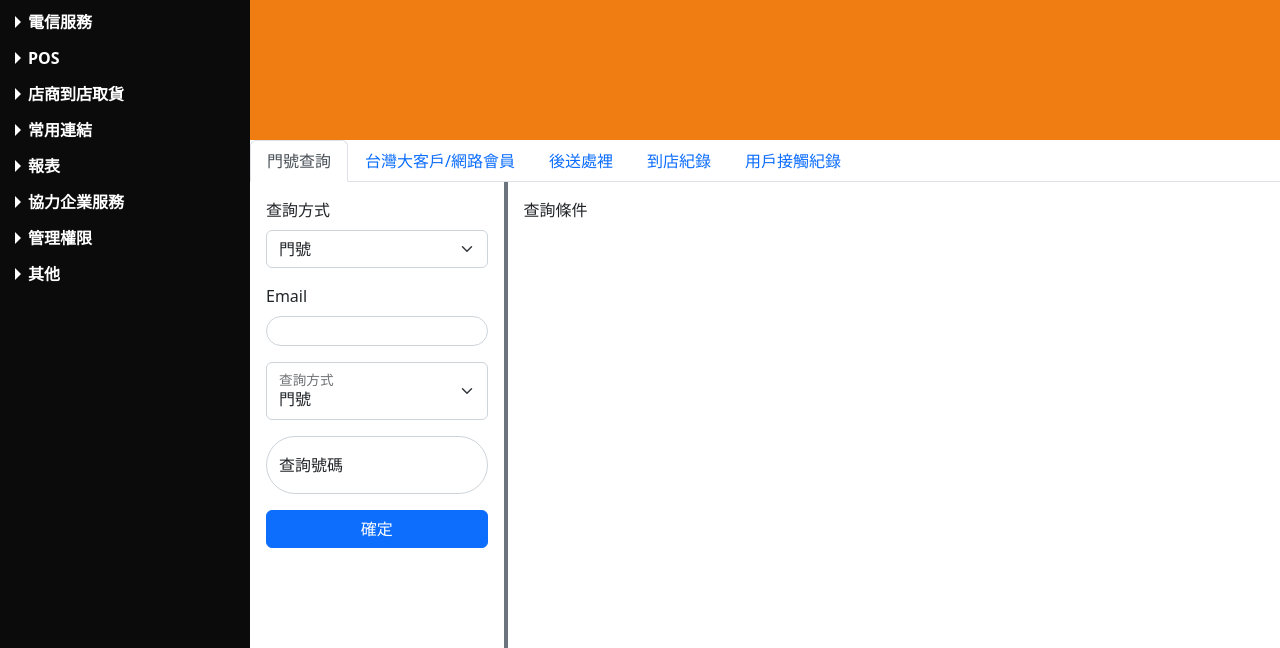
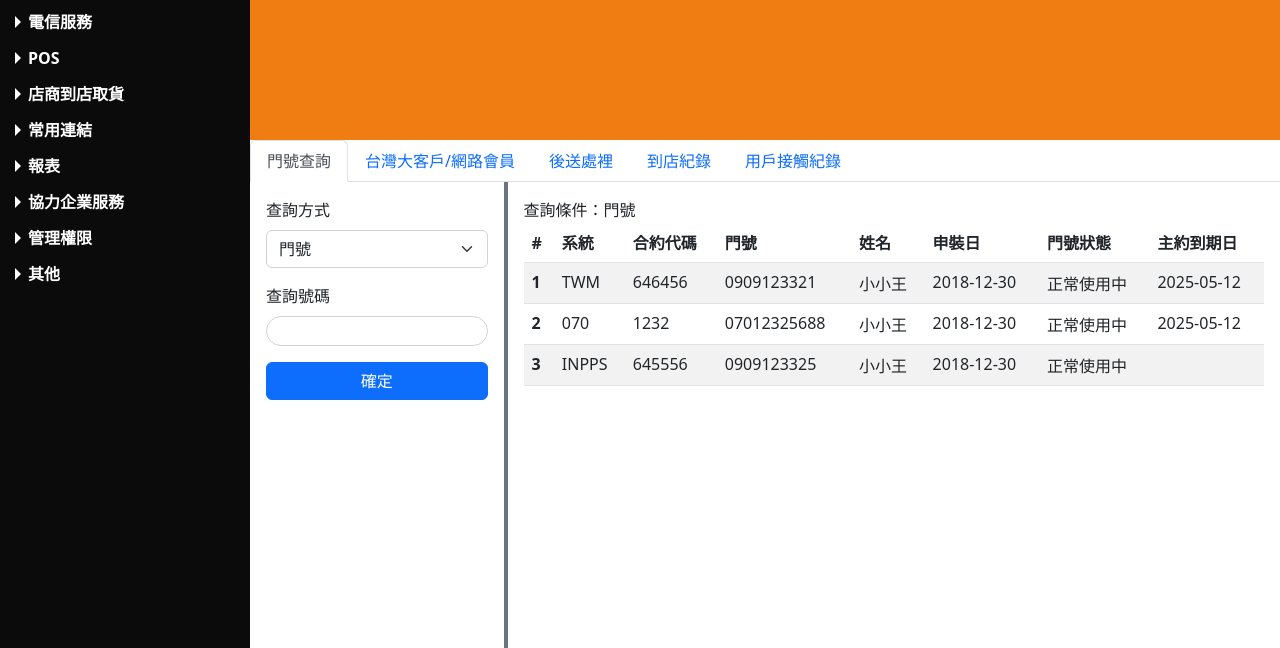
Before and after one commit to oldgee52/SCMSReviseUI, a plain HTML site: page index.html in a window 1280 px wide. Shown: the part 152-800 px from the top of the page. Drawn offline with nearby package versions, Linux system fonts and the light colour scheme.

Commit message:
finished draft of information box

```diff
--- a/index.html
+++ b/index.html
@@ -268,10 +268,10 @@
                         <option>合約編號</option>
                     </select>
                 </div>
-                <div class="pb-3"><label for="inputEmail4" class="form-label">Email</label>
-                    <input type="email" class="form-control" id="inputEmail4">
+                <div class="pb-3"><label for="inputEmail4" class="form-label">查詢號碼</label>
+                    <input type="text" class="form-control" id="inputEmail4">
                 </div>
-                <div class="form-floating pb-3">
+                <!-- <div class="form-floating pb-3">
                     <select class="form-select" id="floatingSelect" aria-label="Floating label select example">
                         <option selected>門號</option>
                         <option value="1">證號</option>
@@ -283,12 +283,64 @@
                 <div class="form-floating pb-3">
                     <input type="text" class="form-control" id="seachKeyword" placeholder="查詢號碼">
                     <label for="seachKeyword">查詢號碼</label>
-                </div>
+                </div> -->
                 <div class="d-grid gap-2">
                     <button type="button" class="btn btn-primary">確定</button>
                 </div>
             </div>
-            <div class="p-3 w-75">查詢條件</div>
+            <div class="p-3 w-75 d-flex flex-column">
+                <div>查詢條件：門號</div>
+                <div>
+                    <table class="table table-striped">
+                        <thead>
+                          <tr>
+                            <th scope="col">#</th>
+                            <th scope="col">系統</th>
+                            <th scope="col">合約代碼</th>
+                            <th scope="col">門號</th>
+                            <th scope="col">姓名</th>
+                            <th scope="col">申裝日</th>
+                            <th scope="col">門號狀態</th>
+                            <th scope="col">主約到期日</th>
+                          </tr>
+                        </thead>
+                        <tbody>
+                          <tr>
+                            <th scope="row">1</th>
+                            <td>TWM</td>
+                            <td>646456</td>
+                            <td>0909123321</td>
+                            <td>小小王</td>
+                            <td>2018-12-30</td>
+                            <td>正常使用中</td>
+                            <td>2025-05-12</td>
+
+                          </tr>
+                          <tr>
+                            <th scope="row">2</th>
+                            <td>070</td>
+                            <td>1232</td>
+                            <td>07012325688</td>
+                            <td>小小王</td>
+                            <td>2018-12-30</td>
+                            <td>正常使用中</td>
+                            <td>2025-05-12</td>
+
+                          </tr>
+                          <tr>
+                            <th scope="row">3</th>
+                            <td>INPPS</td>
+                            <td>645556</td>
+                            <td>0909123325</td>
+                            <td>小小王</td>
+                            <td>2018-12-30</td>
+                            <td>正常使用中</td>
+                            <td></td>
+
+                          </tr>
+                        </tbody>
+                </div>
+            </div>
 
         </div>
 
```
